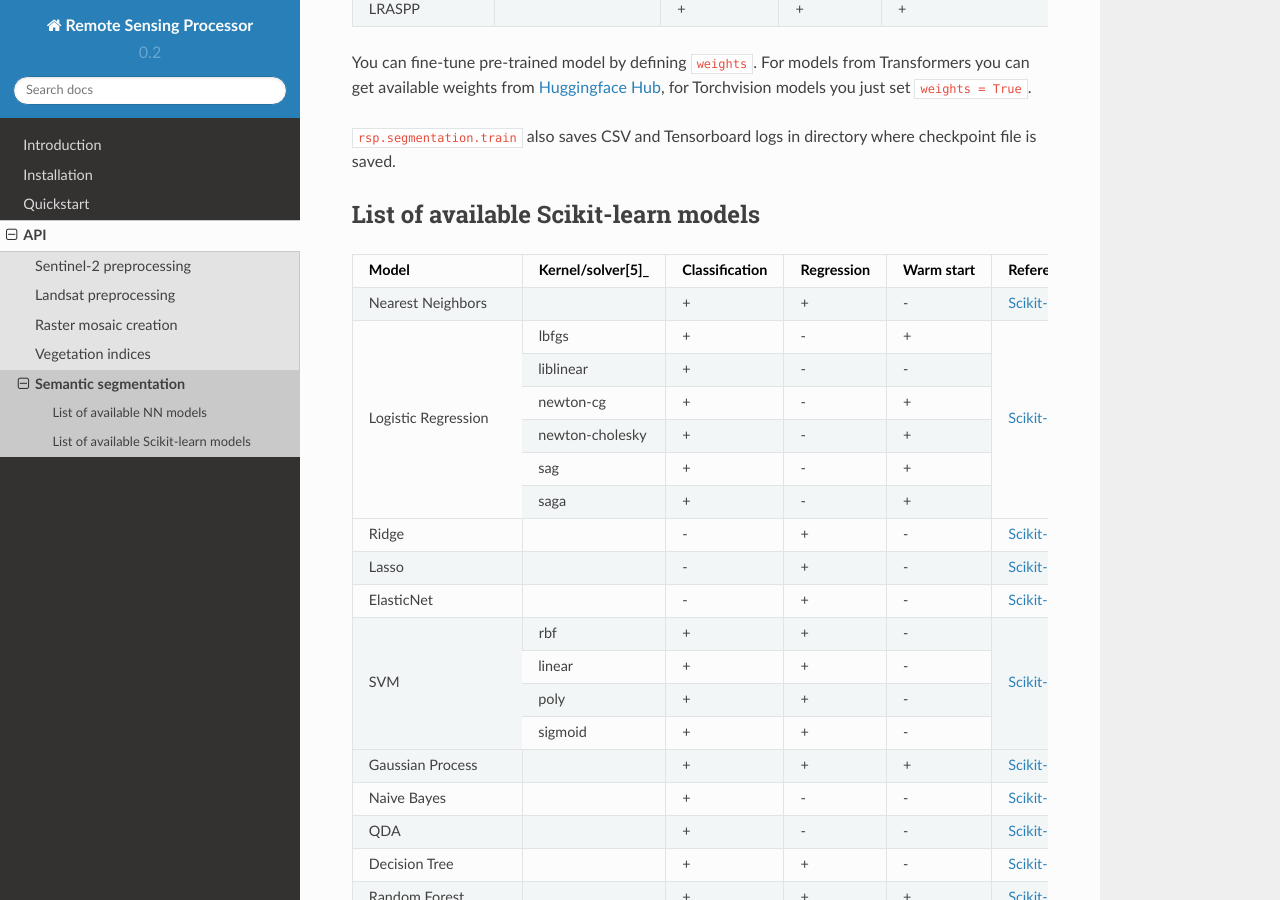
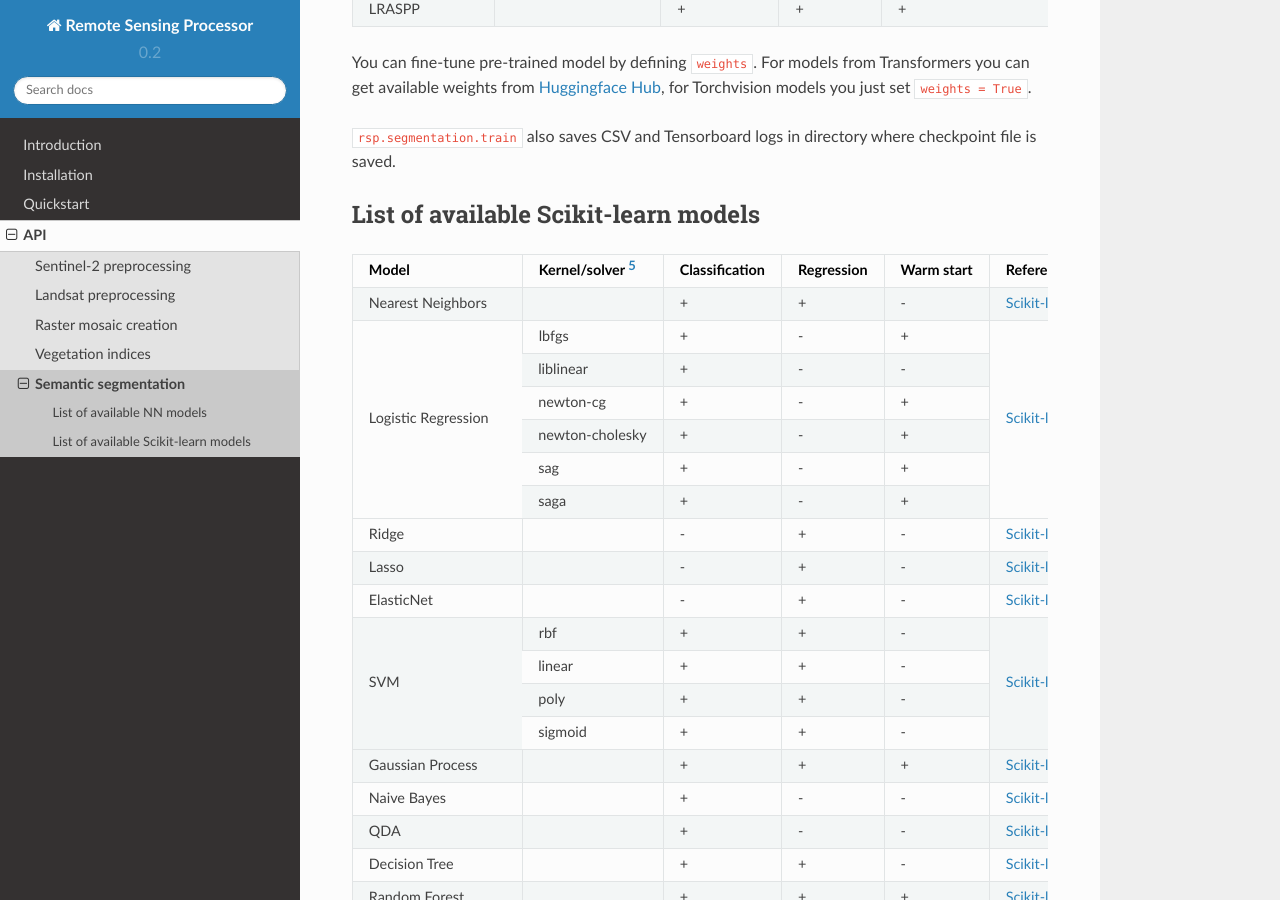
Before and after one commit to simonreise/remote-sensing-processor, a Sphinx documentation site: the page built from docs/api/segmentation.rst, in a window 1280 px wide and 900 px high, scrolled down 1172 px. Built offline with Sphinx 7.4.7 and the Read the Docs theme 2.0.0, drawn with Linux system fonts in a browser that asks for light colours.

Commit message:
Footnote fixed

```diff
--- a/docs/api/segmentation.rst
+++ b/docs/api/segmentation.rst
@@ -71,53 +71,53 @@ You can fine-tune pre-trained model by defining ``weights``. For models from Tra
 List of available Scikit-learn models
 -------------------------------------
 
-+-----------------------+-------------------+----------------+------------+------------+---------------------------------------------------------------------------------------------------------------------------------------------+
-| Model                 | Kernel/solver[5]_ | Classification | Regression | Warm start | Reference                                                                                                                                   |
-+=======================+===================+================+============+============+=============================================================================================================================================+
-| Nearest Neighbors     |                   | \+             | \+         | \-         | `Scikit-learn <https://scikit-learn.org/stable/modules/generated/sklearn.neighbors.KNeighborsClassifier.html>`_                             |
-+-----------------------+-------------------+----------------+------------+------------+---------------------------------------------------------------------------------------------------------------------------------------------+
-| Logistic Regression   | lbfgs             | \+             | \-         | \+         | `Scikit-learn <https://scikit-learn.org/stable/modules/generated/sklearn.linear_model.LogisticRegression.html>`_                            |
-+                       +-------------------+----------------+------------+------------+                                                                                                                                             +
-|                       | liblinear         | \+             | \-         | \-         |                                                                                                                                             |
-+                       +-------------------+----------------+------------+------------+                                                                                                                                             +
-|                       | newton-cg         | \+             | \-         | \+         |                                                                                                                                             |
-+                       +-------------------+----------------+------------+------------+                                                                                                                                             +
-|                       | newton-cholesky   | \+             | \-         | \+         |                                                                                                                                             |
-+                       +-------------------+----------------+------------+------------+                                                                                                                                             +
-|                       | sag               | \+             | \-         | \+         |                                                                                                                                             |
-+                       +-------------------+----------------+------------+------------+                                                                                                                                             +
-|                       | saga              | \+             | \-         | \+         |                                                                                                                                             |
-+-----------------------+-------------------+----------------+------------+------------+---------------------------------------------------------------------------------------------------------------------------------------------+
-| Ridge                 |                   | \-             | \+         | \-         | `Scikit-learn <https://scikit-learn.org/stable/modules/generated/sklearn.linear_model.Ridge.html>`_                                         |
-+-----------------------+-------------------+----------------+------------+------------+---------------------------------------------------------------------------------------------------------------------------------------------+
-| Lasso                 |                   | \-             | \+         | \-         | `Scikit-learn <https://scikit-learn.org/stable/modules/generated/sklearn.linear_model.Lasso.html>`_                                         |
-+-----------------------+-------------------+----------------+------------+------------+---------------------------------------------------------------------------------------------------------------------------------------------+
-| ElasticNet            |                   | \-             | \+         | \-         | `Scikit-learn <https://scikit-learn.org/stable/modules/generated/sklearn.linear_model.ElasticNet.html>`_                                    |
-+-----------------------+-------------------+----------------+------------+------------+---------------------------------------------------------------------------------------------------------------------------------------------+
-| SVM                   | rbf               | \+             | \+         | \-         | `Scikit-learn <https://scikit-learn.org/stable/modules/generated/sklearn.svm.SVC.html>`_                                                    |
-+                       +-------------------+----------------+------------+------------+                                                                                                                                             +
-|                       | linear            | \+             | \+         | \-         |                                                                                                                                             |
-+                       +-------------------+----------------+------------+------------+                                                                                                                                             +
-|                       | poly              | \+             | \+         | \-         |                                                                                                                                             |
-+                       +-------------------+----------------+------------+------------+                                                                                                                                             +
-|                       | sigmoid           | \+             | \+         | \-         |                                                                                                                                             |
-+-----------------------+-------------------+----------------+------------+------------+---------------------------------------------------------------------------------------------------------------------------------------------+
-| Gaussian Process      |                   | \+             | \+         | \+         | `Scikit-learn <https://scikit-learn.org/stable/modules/generated/sklearn.gaussian_process.GaussianProcessClassifier.html>`_                 |
-+-----------------------+-------------------+----------------+------------+------------+---------------------------------------------------------------------------------------------------------------------------------------------+
-| Naive Bayes           |                   | \+             | \-         | \-         | `Scikit-learn <https://scikit-learn.org/stable/modules/generated/sklearn.naive_bayes.GaussianNB.html>`_                                     |
-+-----------------------+-------------------+----------------+------------+------------+---------------------------------------------------------------------------------------------------------------------------------------------+
-| QDA                   |                   | \+             | \-         | \-         | `Scikit-learn <https://scikit-learn.org/stable/modules/generated/sklearn.discriminant_analysis.QuadraticDiscriminantAnalysis.html>`_        |
-+-----------------------+-------------------+----------------+------------+------------+---------------------------------------------------------------------------------------------------------------------------------------------+
-| Decision Tree         |                   | \+             | \+         | \-         | `Scikit-learn <https://scikit-learn.org/stable/modules/generated/sklearn.tree.DecisionTreeClassifier.html>`_                                |
-+-----------------------+-------------------+----------------+------------+------------+---------------------------------------------------------------------------------------------------------------------------------------------+
-| Random Forest         |                   | \+             | \+         | \+         | `Scikit-learn <https://scikit-learn.org/stable/modules/generated/sklearn.ensemble.RandomForestClassifier.html>`_                            |
-+-----------------------+-------------------+----------------+------------+------------+---------------------------------------------------------------------------------------------------------------------------------------------+
-| AdaBoost              |                   | \+             | \+         | \-         | `Scikit-learn <https://scikit-learn.org/stable/modules/generated/sklearn.ensemble.AdaBoostClassifier.html>`_                                |
-+-----------------------+-------------------+----------------+------------+------------+---------------------------------------------------------------------------------------------------------------------------------------------+
-| Gradient Boosting     |                   | \+             | \+         | \+         | `Scikit-learn <https://scikit-learn.org/stable/modules/generated/sklearn.ensemble.HistGradientBoostingClassifier.html>`_                    |
-+-----------------------+-------------------+----------------+------------+------------+---------------------------------------------------------------------------------------------------------------------------------------------+
-| Multilayer Perceptron |                   | \+             | \+         | \+         | `Scikit-learn <https://scikit-learn.org/stable/modules/generated/sklearn.neural_network.MLPClassifier.html>`_                               |
-+-----------------------+-------------------+----------------+------------+------------+---------------------------------------------------------------------------------------------------------------------------------------------+
++-----------------------+--------------------+----------------+------------+------------+---------------------------------------------------------------------------------------------------------------------------------------------+
+| Model                 | Kernel/solver [5]_ | Classification | Regression | Warm start | Reference                                                                                                                                   |
++=======================+====================+================+============+============+=============================================================================================================================================+
+| Nearest Neighbors     |                    | \+             | \+         | \-         | `Scikit-learn <https://scikit-learn.org/stable/modules/generated/sklearn.neighbors.KNeighborsClassifier.html>`_                             |
++-----------------------+--------------------+----------------+------------+------------+---------------------------------------------------------------------------------------------------------------------------------------------+
+| Logistic Regression   | lbfgs              | \+             | \-         | \+         | `Scikit-learn <https://scikit-learn.org/stable/modules/generated/sklearn.linear_model.LogisticRegression.html>`_                            |
++                       +--------------------+----------------+------------+------------+                                                                                                                                             +
+|                       | liblinear          | \+             | \-         | \-         |                                                                                                                                             |
++                       +--------------------+----------------+------------+------------+                                                                                                                                             +
+|                       | newton-cg          | \+             | \-         | \+         |                                                                                                                                             |
++                       +--------------------+----------------+------------+------------+                                                                                                                                             +
+|                       | newton-cholesky    | \+             | \-         | \+         |                                                                                                                                             |
++                       +--------------------+----------------+------------+------------+                                                                                                                                             +
+|                       | sag                | \+             | \-         | \+         |                                                                                                                                             |
++                       +--------------------+----------------+------------+------------+                                                                                                                                             +
+|                       | saga               | \+             | \-         | \+         |                                                                                                                                             |
++-----------------------+--------------------+----------------+------------+------------+---------------------------------------------------------------------------------------------------------------------------------------------+
+| Ridge                 |                    | \-             | \+         | \-         | `Scikit-learn <https://scikit-learn.org/stable/modules/generated/sklearn.linear_model.Ridge.html>`_                                         |
++-----------------------+--------------------+----------------+------------+------------+---------------------------------------------------------------------------------------------------------------------------------------------+
+| Lasso                 |                    | \-             | \+         | \-         | `Scikit-learn <https://scikit-learn.org/stable/modules/generated/sklearn.linear_model.Lasso.html>`_                                         |
++-----------------------+--------------------+----------------+------------+------------+---------------------------------------------------------------------------------------------------------------------------------------------+
+| ElasticNet            |                    | \-             | \+         | \-         | `Scikit-learn <https://scikit-learn.org/stable/modules/generated/sklearn.linear_model.ElasticNet.html>`_                                    |
++-----------------------+--------------------+----------------+------------+------------+---------------------------------------------------------------------------------------------------------------------------------------------+
+| SVM                   | rbf                | \+             | \+         | \-         | `Scikit-learn <https://scikit-learn.org/stable/modules/generated/sklearn.svm.SVC.html>`_                                                    |
++                       +--------------------+----------------+------------+------------+                                                                                                                                             +
+|                       | linear             | \+             | \+         | \-         |                                                                                                                                             |
++                       +--------------------+----------------+------------+------------+                                                                                                                                             +
+|                       | poly               | \+             | \+         | \-         |                                                                                                                                             |
++                       +--------------------+----------------+------------+------------+                                                                                                                                             +
+|                       | sigmoid            | \+             | \+         | \-         |                                                                                                                                             |
++-----------------------+--------------------+----------------+------------+------------+---------------------------------------------------------------------------------------------------------------------------------------------+
+| Gaussian Process      |                    | \+             | \+         | \+         | `Scikit-learn <https://scikit-learn.org/stable/modules/generated/sklearn.gaussian_process.GaussianProcessClassifier.html>`_                 |
++-----------------------+--------------------+----------------+------------+------------+---------------------------------------------------------------------------------------------------------------------------------------------+
+| Naive Bayes           |                    | \+             | \-         | \-         | `Scikit-learn <https://scikit-learn.org/stable/modules/generated/sklearn.naive_bayes.GaussianNB.html>`_                                     |
++-----------------------+--------------------+----------------+------------+------------+---------------------------------------------------------------------------------------------------------------------------------------------+
+| QDA                   |                    | \+             | \-         | \-         | `Scikit-learn <https://scikit-learn.org/stable/modules/generated/sklearn.discriminant_analysis.QuadraticDiscriminantAnalysis.html>`_        |
++-----------------------+--------------------+----------------+------------+------------+---------------------------------------------------------------------------------------------------------------------------------------------+
+| Decision Tree         |                    | \+             | \+         | \-         | `Scikit-learn <https://scikit-learn.org/stable/modules/generated/sklearn.tree.DecisionTreeClassifier.html>`_                                |
++-----------------------+--------------------+----------------+------------+------------+---------------------------------------------------------------------------------------------------------------------------------------------+
+| Random Forest         |                    | \+             | \+         | \+         | `Scikit-learn <https://scikit-learn.org/stable/modules/generated/sklearn.ensemble.RandomForestClassifier.html>`_                            |
++-----------------------+--------------------+----------------+------------+------------+---------------------------------------------------------------------------------------------------------------------------------------------+
+| AdaBoost              |                    | \+             | \+         | \-         | `Scikit-learn <https://scikit-learn.org/stable/modules/generated/sklearn.ensemble.AdaBoostClassifier.html>`_                                |
++-----------------------+--------------------+----------------+------------+------------+---------------------------------------------------------------------------------------------------------------------------------------------+
+| Gradient Boosting     |                    | \+             | \+         | \+         | `Scikit-learn <https://scikit-learn.org/stable/modules/generated/sklearn.ensemble.HistGradientBoostingClassifier.html>`_                    |
++-----------------------+--------------------+----------------+------------+------------+---------------------------------------------------------------------------------------------------------------------------------------------+
+| Multilayer Perceptron |                    | \+             | \+         | \+         | `Scikit-learn <https://scikit-learn.org/stable/modules/generated/sklearn.neural_network.MLPClassifier.html>`_                               |
++-----------------------+--------------------+----------------+------------+------------+---------------------------------------------------------------------------------------------------------------------------------------------+
 
 Models that support warm start can be fine-tuned using pre-trained models with ``checkpoint`` argument.
 
```
